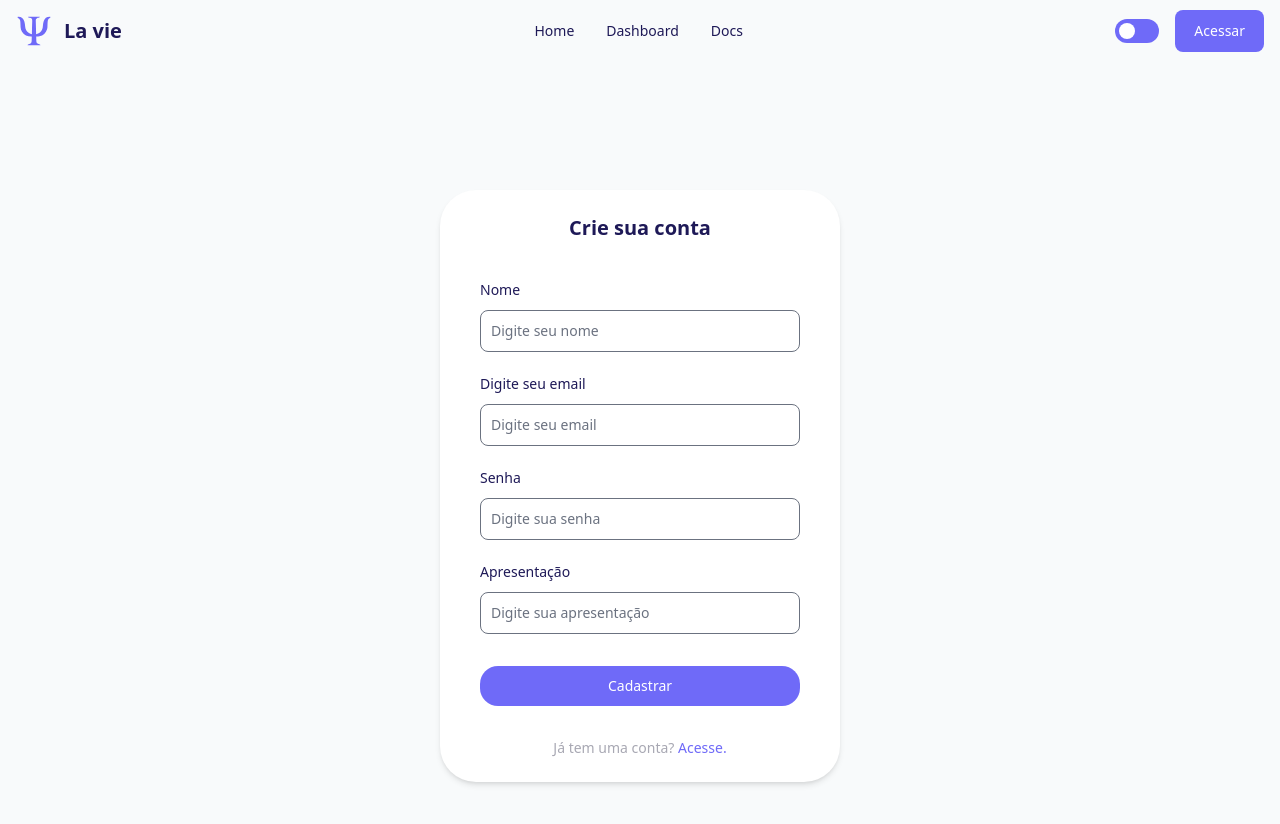
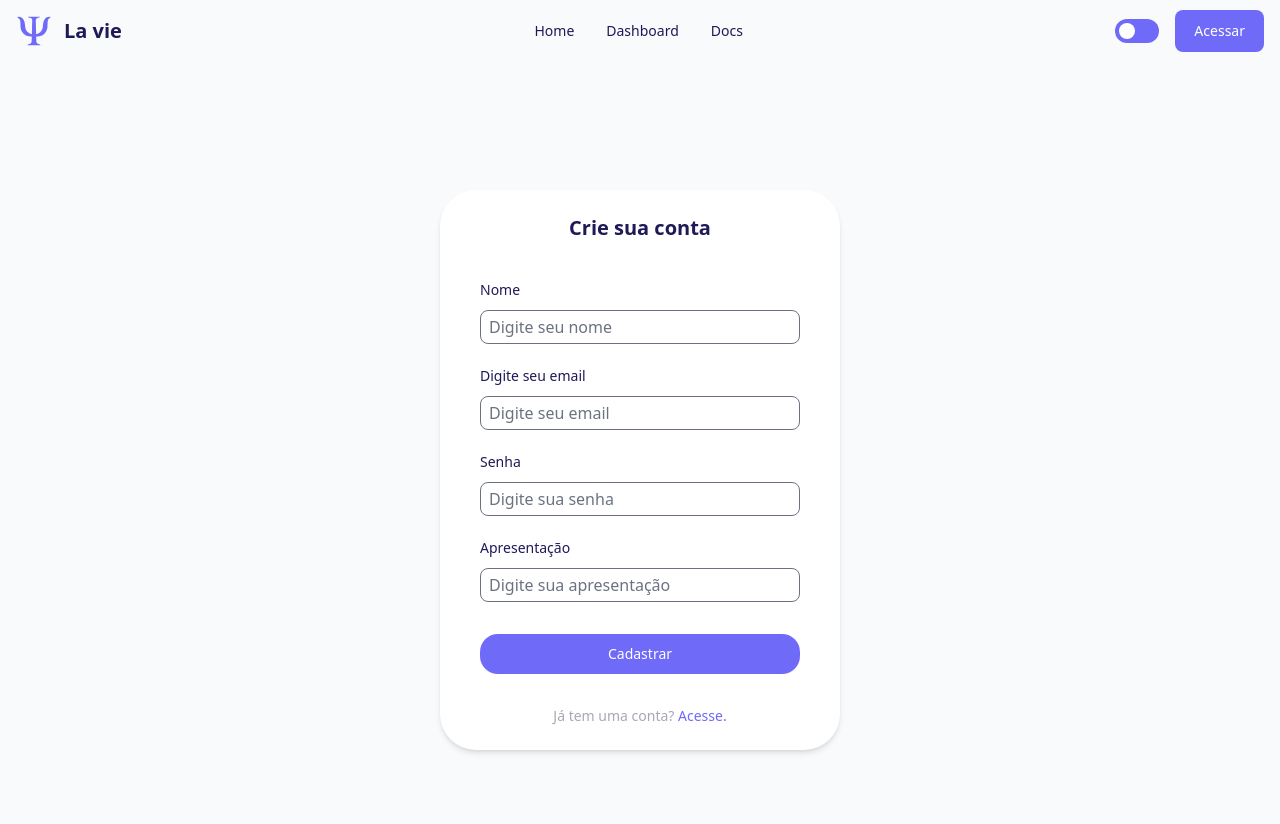
Before and after one commit to raphaelandrews/la-vie-front, a React (Vite) app: page /signup in a window 1280 px wide. Shown: the top 824 px of the page. Built offline with nearby package versions, Linux system fonts and the light colour scheme.

Commit message:
fix: inputs

```diff
--- a/src/pages/Home/AtendimentosCreate.jsx
+++ b/src/pages/Home/AtendimentosCreate.jsx
@@ -1,7 +1,7 @@
 import React, { useState, useEffect } from "react";
 import { useFormik } from "formik";
 import axios from "axios";
-import { Card, TextInput, Label } from "flowbite-react";
+import { Card, Label } from "flowbite-react";
 import { useNavigate } from "react-router-dom";
 
 function AtendimentosForm({ loggedInUser }) {
@@ -49,13 +49,13 @@ function AtendimentosForm({ loggedInUser }) {
               <div className="mb-2 block">
                 <Label htmlFor="idPaciente" value="Id do Paciente" />
               </div>
-              <TextInput
+              <input
                 id="idPaciente"
                 step="1"
                 name="pacienteId"
                 value={formik.values.pacienteId}
                 placeholder="Digite o Id do paciente"
-                className="bg-transparent outline-none"
+                className="w-full rounded-lg py-1 px-2 dark:!text-black border-[1px] dark:border-purple"
                 onChange={formik.handleChange}
                 onBlur={formik.handleBlur}
                 disabled={formik.isSubmitting}
@@ -66,13 +66,13 @@ function AtendimentosForm({ loggedInUser }) {
               <div className="mb-2 block">
                 <Label htmlFor="data" value="Data do atendimento" />
               </div>
-              <TextInput
+              <input
                 id="data"
                 type="date"
                 name="data_atendimento"
                 value={formik.values.data_atendimento}
                 placeholder="Digite a data do atendimento"
-                className="bg-transparent outline-none"
+                className="w-full rounded-lg py-1 px-2 dark:!text-black border-[1px] dark:border-purple"
                 onChange={formik.handleChange}
                 onBlur={formik.handleBlur}
                 disabled={formik.isSubmitting}
@@ -83,12 +83,12 @@ function AtendimentosForm({ loggedInUser }) {
               <div className="mb-2 block">
                 <Label htmlFor="observacao" value="Observação" />
               </div>
-              <TextInput
+              <input
                 id="observacao"
                 name="observacao"
                 value={formik.values.observacao}
                 placeholder="Digites as observações"
-                className="bg-transparent outline-none"
+                className="w-full rounded-lg py-1 px-2 dark:!text-black border-[1px] dark:border-purple"
                 onChange={formik.handleChange}
                 onBlur={formik.handleBlur}
                 disabled={formik.isSubmitting}
--- a/src/pages/Login/Login.jsx
+++ b/src/pages/Login/Login.jsx
@@ -2,7 +2,7 @@ import React from "react";
 import { useFormik } from "formik";
 import * as yup from "yup";
 import axios from "axios";
-import { Card, TextInput, Label } from "flowbite-react";
+import { Card, Label } from "flowbite-react";
 
 const validationSchema = yup.object({
   email: yup.string().required("Digite seu email").email("E-mail inválido"),
@@ -41,12 +41,12 @@ const Login = ({ signInUser }) => {
                 <div className="mb-2 block">
                   <Label htmlFor="email" value="Email" />
                 </div>
-                <TextInput
+                <input
                   id="email"
                   type="email"
                   name="email"
                   placeholder="Digite seu email"
-                  className="bg-transparent outline-none"
+                  className="w-full rounded-lg py-1 px-2 dark:!text-black border-[1px] dark:border-purple"
                   value={formik.values.email}
                   onChange={formik.handleChange}
                   onBlur={formik.handleBlur}
@@ -64,12 +64,12 @@ const Login = ({ signInUser }) => {
                   <Label htmlFor="password" value="Senha" />
                 </div>
                 <div className="space-y-2">
-                  <TextInput
+                  <input
                     id="password"
                     type="password"
                     name="password"
                     placeholder="Digite sua senha"
-                    className="bg-transparent outline-none"
+                    className="w-full rounded-lg py-1 px-2 dark:!text-black border-[1px] dark:border-purple"
                     value={formik.values.password}
                     onChange={formik.handleChange}
                     onBlur={formik.handleBlur}
--- a/src/pages/Pacientes/PacientesUpdate.jsx
+++ b/src/pages/Pacientes/PacientesUpdate.jsx
@@ -1,6 +1,6 @@
 import React, { useState, useEffect } from "react";
 import { useParams } from "react-router";
-import { Card, TextInput, Label } from "flowbite-react";
+import { Card, Label } from "flowbite-react";
 import axios from "axios";
 import { useFormik } from "formik";
 import { useNavigate } from "react-router-dom";
@@ -79,12 +79,12 @@ const PacientesUpdate = () => {
                 <div className="mb-2 block">
                   <Label htmlFor="nome" value="Nome" />
                 </div>
-                <TextInput
+                <input
                   id="nome"
                   name="nome"
                   value={formik.values.nome}
                   placeholder={data.nome}
-                  className="bg-transparent outline-none"
+                  className="w-full rounded-lg py-1 px-2 dark:!text-black border-[1px] dark:border-purple"
                   onChange={formik.handleChange}
                   onBlur={formik.handleBlur}
                   disabled={formik.isSubmitting}
@@ -95,7 +95,7 @@ const PacientesUpdate = () => {
                 <div className="mb-2 block">
                   <Label htmlFor="idade" value="Data de nascimento" />
                 </div>
-                <TextInput
+                <input
                 type="date"
                   id="idade"
                   name="idade"
@@ -104,7 +104,7 @@ const PacientesUpdate = () => {
                     "pt-BR",
                     optionsDate
                   )}
-                  className="bg-transparent outline-none"
+                  className="w-full rounded-lg py-1 px-2 dark:!text-black border-[1px] dark:border-purple"
                   onChange={formik.handleChange}
                   onBlur={formik.handleBlur}
                   disabled={formik.isSubmitting}
@@ -114,12 +114,12 @@ const PacientesUpdate = () => {
                 <div className="mb-2 block">
                   <Label htmlFor="email" value="Email" />
                 </div>
-                <TextInput
+                <input
                   id="email"
                   name="email"
                   value={formik.values.email}
                   placeholder={data.email}
-                  className="bg-transparent outline-none"
+                  className="w-full rounded-lg py-1 px-2 dark:!text-black border-[1px] dark:border-purple"
                   onChange={formik.handleChange}
                   onBlur={formik.handleBlur}
                   disabled={formik.isSubmitting}
--- a/src/pages/Psicologo/PsicologosUpdate.jsx
+++ b/src/pages/Psicologo/PsicologosUpdate.jsx
@@ -1,6 +1,6 @@
 import React, { useState, useEffect } from "react";
 import { useParams } from "react-router";
-import { Card, TextInput, Label, Textarea } from "flowbite-react";
+import { Card, Label } from "flowbite-react";
 import axios from "axios";
 import { useFormik } from "formik";
 import { useNavigate } from "react-router-dom";
@@ -64,12 +64,12 @@ const PsicologosUpdate = () => {
               <div className="mb-2 block">
                 <Label htmlFor="nome" value="Nome" />
               </div>
-              <TextInput
+              <input
                 id="nome"
                 name="nome"
                 value={formik.values.nome}
                 placeholder={data.nome}
-                className="bg-transparent outline-none"
+                className="w-full rounded-lg py-1 px-2 dark:!text-black border-[1px] dark:border-purple"
                 onChange={formik.handleChange}
                 onBlur={formik.handleBlur}
                 disabled={formik.isSubmitting}
@@ -80,12 +80,12 @@ const PsicologosUpdate = () => {
               <div className="mb-2 block">
                 <Label htmlFor="apresentacao" value="Apresentação" />
               </div>
-              <Textarea
+              <input
                 id="apresentacao"
                 name="apresentacao"
                 value={formik.values.apresentacao}
                 placeholder={data.apresentacao}
-                className="bg-transparent dark:bg-white outline-none"
+                className="w-full rounded-lg py-1 px-2 dark:!text-black border-[1px] dark:border-purple"
                 onChange={formik.handleChange}
                 onBlur={formik.handleBlur}
                 disabled={formik.isSubmitting}
@@ -95,12 +95,12 @@ const PsicologosUpdate = () => {
               <div className="mb-2 block">
                 <Label htmlFor="email" value="Email" />
               </div>
-              <TextInput
+              <input
                 id="email"
                 name="email"
                 value={formik.values.email}
                 placeholder={data.email}
-                className="bg-transparent outline-none"
+                className="w-full rounded-lg py-1 px-2 dark:!text-black border-[1px] dark:border-purple"
                 onChange={formik.handleChange}
                 onBlur={formik.handleBlur}
                 disabled={formik.isSubmitting}
--- a/src/pages/Signup/Signup.jsx
+++ b/src/pages/Signup/Signup.jsx
@@ -2,7 +2,7 @@ import React from "react";
 import { useFormik } from "formik";
 import * as yup from "yup";
 import axios from "axios";
-import { Card, TextInput, Label } from "flowbite-react";
+import { Card, Label } from "flowbite-react";
 import { useNavigate } from "react-router-dom";
 
 const validationSchema = yup.object({
@@ -49,12 +49,12 @@ const Signup = ({ }) => {
                 <div className="mb-2 block">
                   <Label htmlFor="nome" value="Nome" />
                 </div>
-                <TextInput
+                <input
                   id="nome"
                   type="text"
                   name="nome"
                   placeholder="Digite seu nome"
-                  className="bg-transparent outline-none"
+                  className="w-full rounded-lg py-1 px-2 dark:!text-black border-[1px] dark:border-purple"
                   value={formik.values.nome}
                   onChange={formik.handleChange}
                   onBlur={formik.handleBlur}
@@ -71,12 +71,12 @@ const Signup = ({ }) => {
                 <div className="mb-2 block">
                   <Label htmlFor="email" value="Digite seu email" />
                 </div>
-                <TextInput
+                <input
                   id="email"
                   type="email"
                   name="email"
                   placeholder="Digite seu email"
-                  className="bg-transparent outline-none"
+                  className="w-full rounded-lg py-1 px-2 dark:!text-black border-[1px] dark:border-purple"
                   value={formik.values.email}
                   onChange={formik.handleChange}
                   onBlur={formik.handleBlur}
@@ -93,12 +93,12 @@ const Signup = ({ }) => {
                 <div className="mb-2 block">
                   <Label htmlFor="password" value="Senha" />
                 </div>
-                <TextInput
+                <input
                   id="password"
                   type="password"
                   name="senha"
                   placeholder="Digite sua senha"
-                  className="bg-transparent outline-none"
+                  className="w-full rounded-lg py-1 px-2 dark:!text-black border-[1px] dark:border-purple"
                   value={formik.values.senha}
                   onChange={formik.handleChange}
                   onBlur={formik.handleBlur}
@@ -115,11 +115,12 @@ const Signup = ({ }) => {
                 <div className="mb-2 block">
                   <Label htmlFor="apresentacao" value="Apresentação" />
                 </div>
-                <TextInput
+                <input
                   id="apresentacao"
                   type="text"
                   name="apresentacao"
                   placeholder="Digite sua apresentação"
+                  className="w-full rounded-lg py-1 px-2 dark:!text-black border-[1px] dark:border-purple"
                   value={formik.values.apresentacao}
                   onChange={formik.handleChange}
                   onBlur={formik.handleBlur}
```
